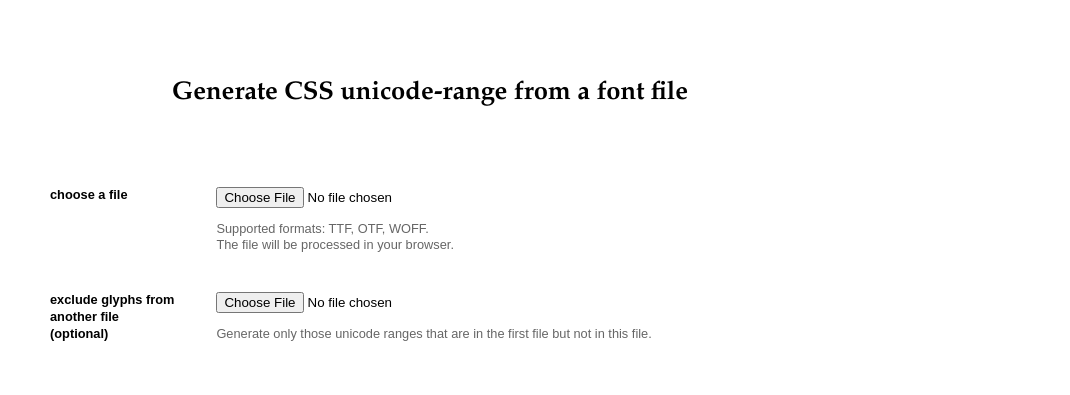
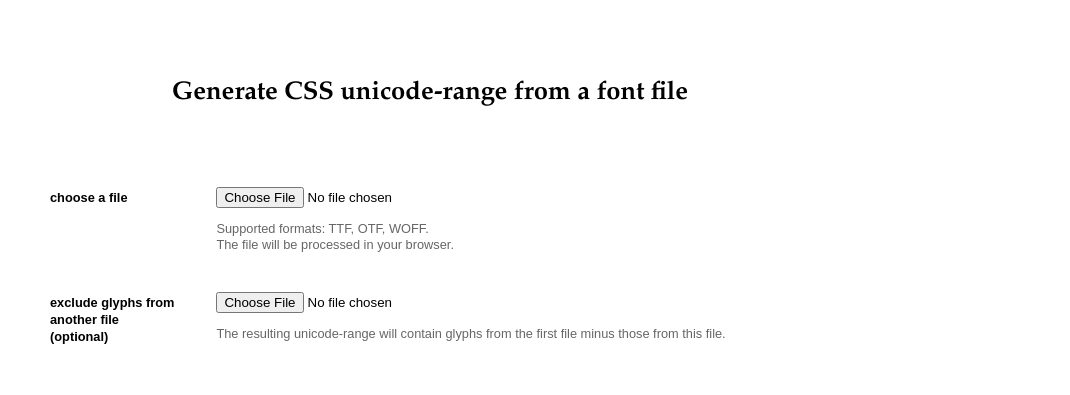
Before and after one commit to jakubvalenta/unicode-range, a website built with Vite: page index.html in a window 1280 px wide. Shown: the top 395 px of the page, without its empty margins (210-1280 px from the left). Built offline with nearby package versions, Linux system fonts and the light colour scheme.

Commit message:
minor wording and style update

```diff
--- a/index.html
+++ b/index.html
@@ -24,7 +24,8 @@
                         <div>
                             <input type="file" id="exclude" name="exlude" />
                             <p style="margin-top: 1em">
-                                Generate only those unicode ranges that are in the first file but not in this file.
+                                The resulting unicode-range will contain glyphs from the first file minus those from
+                                this file.
                             </p>
                         </div>
                     </form>
--- a/src/style.css
+++ b/src/style.css
@@ -71,6 +71,7 @@ h3 {
 }
 label {
     font-weight: bold;
+    padding-top: 0.25em;
 }
 p {
     margin: 0;
```
